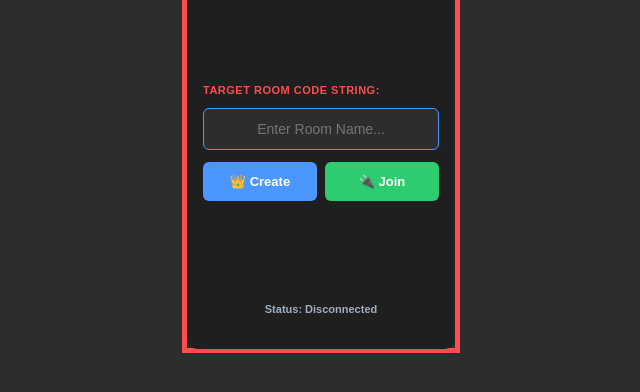
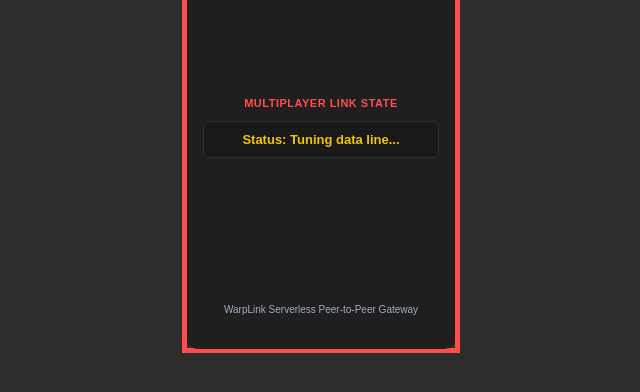
Before and after one commit to Ultimate-Doge/WarpLink, a plain HTML site: page index.html in a window 1280 px wide. Shown: the part 284-676 px from the top of the page, without its empty margins (319-959 px from the left). Drawn offline with Linux system fonts and the light colour scheme.

Commit message:
Update index.html

```diff
--- a/index.html
+++ b/index.html
@@ -60,6 +60,7 @@
             flex-direction: column;
             gap: 12px;
             margin-bottom: 15px;
+            align-items: center;
         }
         .input-label {
             font-size: 11px;
@@ -68,56 +69,17 @@
             text-transform: uppercase;
             letter-spacing: 0.5px;
         }
-        .room-input {
-            background: #2d2d2d;
-            border: 1px solid #4c97ff; /* Clean Scratch Blue outline */
-            color: white;
-            border-radius: 6px;
-            padding: 12px;
-            font-size: 14px;
-            outline: none;
-            width: 100%;
-            box-sizing: border-box;
-            text-align: center;
-        }
-        .button-grid {
-            display: flex;
-            gap: 8px;
-            width: 100%;
-        }
-        .action-btn {
-            color: white;
-            border: none;
-            padding: 12px 0;
-            border-radius: 6px;
-            font-weight: bold;
+        #wl-status-log {
             font-size: 13px;
-            cursor: pointer;
-            flex: 1;
-            box-sizing: border-box;
-            transition: background 0.2s, transform 0.1s;
-        }
-        .action-btn:active {
-            transform: scale(0.98);
-        }
-        #wl-host-btn {
-            background: #4c97ff;
-        }
-        #wl-host-btn:hover {
-            background: #357ae8;
-        }
-        #wl-join-btn {
-            background: #2ecc71;
-        }
-        #wl-join-btn:hover {
-            background: #27ae60;
-        }
-        #wl-status-log {
-            font-size: 11px;
             font-weight: bold;
             text-align: center;
-            color: #a0aec0;
-            margin-bottom: 10px;
+            color: #f1c40f;
+            margin-bottom: 30px;
+            background: rgba(0,0,0,0.2);
+            padding: 10px;
+            border-radius: 6px;
+            width: 100%;
+            border: 1px solid #223142;
         }
     </style>
 </head>
@@ -131,92 +93,72 @@
             <p>Connect and synchronize with your studio room across the web.</p>
         </div>
 
+        <!-- Hyper-focused interface layout: Inputs and manual buttons removed -->
         <div class="form-section">
-            <span class="input-label">Target Room Code String:</span>
-            <input id="wl-room-input" class="room-input" type="text" placeholder="Enter Room Name...">
-
-            <div class="button-grid">
-                <button id="wl-host-btn" class="action-btn">👑 Create</button>
-                <button id="wl-join-btn" class="action-btn">🔌 Join</button>
-            </div>
+            <span class="input-label">Multiplayer Link State</span>
+            <div id="wl-status-log">Status: Connecting...</div>
         </div>
 
-        <div id="wl-status-log">Status: Disconnected</div>
+        <div style="font-size: 10px; color: #a0aec0; text-align: center; margin-bottom: 10px;">
+            WarpLink Serverless Peer-to-Peer Gateway
+        </div>
 
     </div>
 </div>
 
 <script>
     document.addEventListener('DOMContentLoaded', () => {
-        let webSocketLine = null;
         const statusLog = document.getElementById('wl-status-log');
-        const roomInputField = document.getElementById('wl-room-input');
 
-        function connectToNodeServer(roomId, roleName) {
-            // 👑 HOOK THIS LINE DIRECTLY TO YOUR RUNNING CLOUD SERVICE LINK:
-            // Swap this text string out with your real address handle (use wss:// instead of https://)
+        // 👑 CHROME/WEB AUTO-CONNECT HANDSHAKE ROUTINE
+        function bootAutomaticCloudTunnel() {
+            // 👑 UPDATE THIS: Paste your running Render link handle here (use wss:// instead of https://)
             const BACKEND_URL = "wss://://onrender.com";
 
-            if (webSocketLine) {
-                webSocketLine.close();
-            }
-
             if (statusLog) {
-                statusLog.innerText = "Status: Handshaking with Node server...";
+                statusLog.innerText = "Status: Tuning data line...";
                 statusLog.style.color = "#f1c40f";
             }
 
-            webSocketLine = new WebSocket(BACKEND_URL);
+            console.log("[WarpLink Web] Auto-connecting to server context: " + BACKEND_URL);
+            const webSocketLine = new WebSocket(BACKEND_URL);
 
             webSocketLine.onopen = () => {
                 if (statusLog) {
-                    statusLog.innerText = `Status: Live! (${roleName})`;
+                    statusLog.innerText = "Status: Connected Live!";
                     statusLog.style.color = "#2ecc71";
                 }
-                // Send registration packet up the pipe to the server
-                webSocketLine.send(JSON.stringify({ type: 'join', roomId: roomId }));
-                alert(`🎉 Connected to Node Server!\n\nRoom Channel: ${roomId}\nRole: ${roleName}`);
+
+                // Automatically register into a universal master sandbox channel
+                webSocketLine.send(JSON.stringify({ type: 'join', roomId: 'global-studio-sync' }));
             };
 
             webSocketLine.onmessage = (event) => {
-                const incoming = JSON.parse(event.data);
-                console.log("[WarpLink Client] Data packet arrived:", incoming);
+                try {
+                    const incomingPacket = JSON.parse(event.data);
+                    console.log("[WarpLink Client] Live coordinates data arrived:", incomingPacket);
+                } catch(e) {}
             };
 
             webSocketLine.onclose = () => {
                 if (statusLog) {
-                    statusLog.innerText = "Status: Disconnected";
+                    statusLog.innerText = "Status: Reconnecting...";
                     statusLog.style.color = "#e74c3c";
                 }
+                // Auto-retry connection string loops if server drops
+                setTimeout(bootAutomaticCloudTunnel, 3000);
             };
 
             webSocketLine.onerror = () => {
                 if (statusLog) {
-                    statusLog.innerText = "Status: Server Link Error";
+                    statusLog.innerText = "Status: Server Offline";
                     statusLog.style.color = "#e74c3c";
                 }
-                alert("⚠️ Connection failed. Check that your Node application is completely active!");
             };
         }
 
-        const hostBtn = document.getElementById('wl-host-btn');
-        const joinBtn = document.getElementById('wl-join-btn');
-
-        if (hostBtn) {
-            hostBtn.onclick = () => {
-                const code = roomInputField ? roomInputField.value.trim() : '';
-                if (!code) return alert("Please specify a room name code parameter first!");
-                connectToNodeServer(code, "Host Master");
-            };
-        }
-
-        if (joinBtn) {
-            joinBtn.onclick = () => {
-                const code = roomInputField ? roomInputField.value.trim() : '';
-                if (!code) return alert("Please specify a room name code parameter first!");
-                connectToNodeServer(code, "Client Joiner");
-            };
-        }
+        // 🚀 Execute the automatic backend tunnel connection instantly on page bootup
+        bootAutomaticCloudTunnel();
     });
 </script>
 </body>
```
